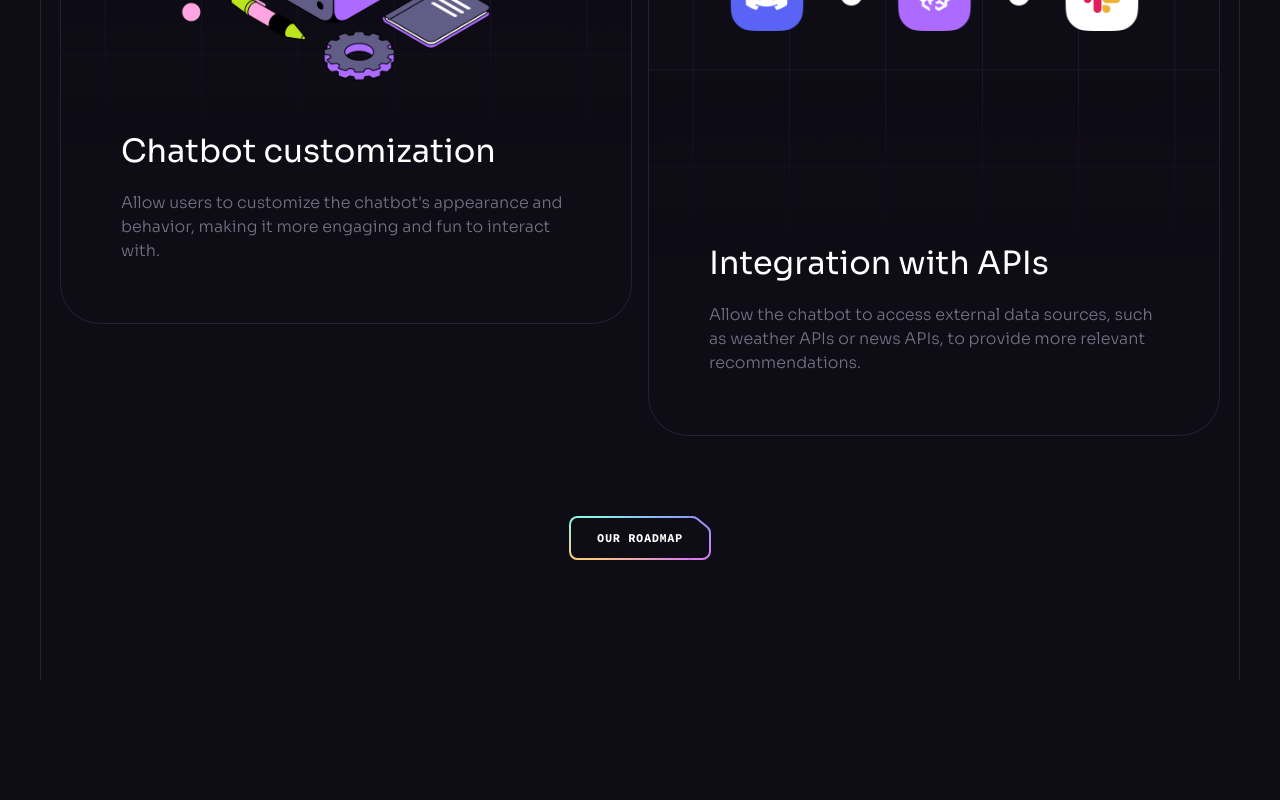
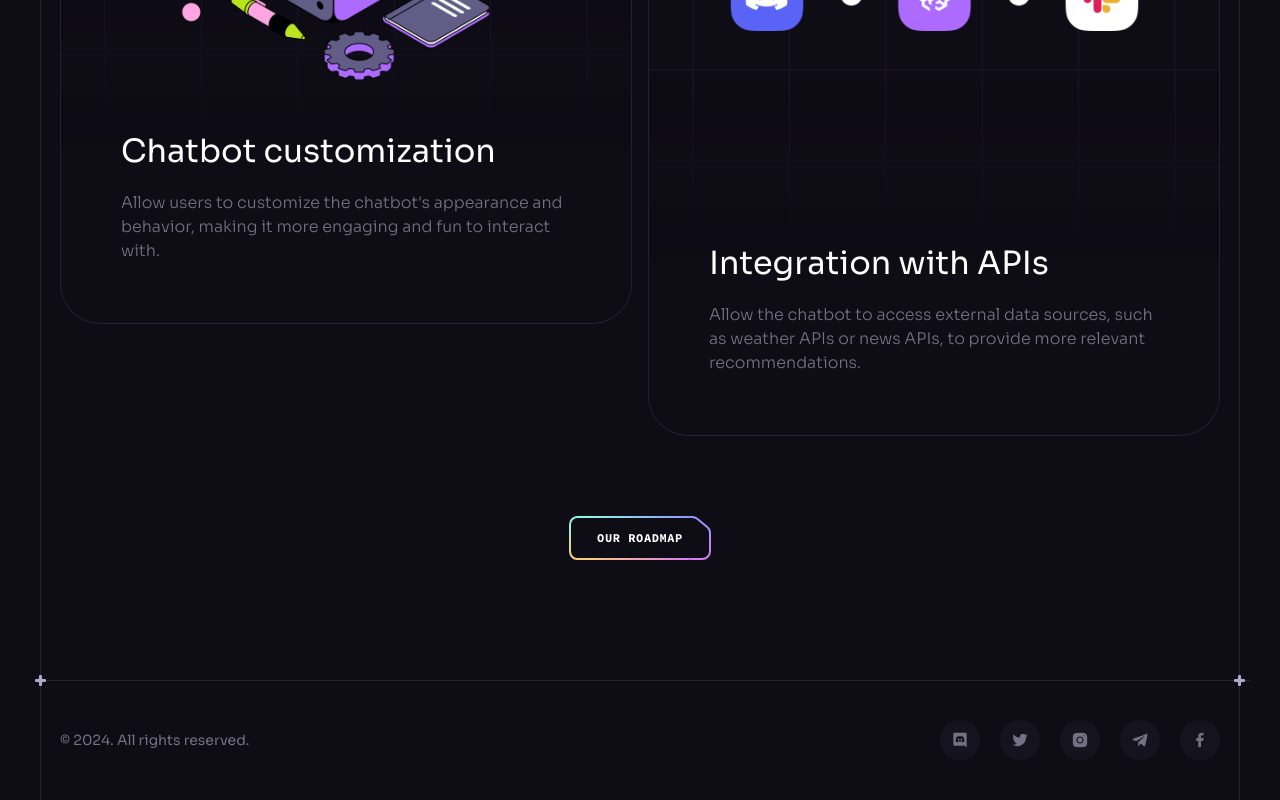
Before and after one commit to parth3083/Brainwave, a React (Vite) app: page / in a window 1280 px wide. Shown: the part 8664-9464 px from the top of the page. Before the commit the page ends 9344 px from the top, so only its background shows below. Built offline with nearby package versions, Linux system fonts and the light colour scheme.

Commit message:
"Added footer"

```diff
--- a/src/App.jsx
+++ b/src/App.jsx
@@ -8,6 +8,7 @@
 import Services from './components/Services';
 import Pricing from './components/Pricing';
 import Roadmap from './components/Roadmap';
+import Footer from './components/Footer';
 
 function App() {
   return (
@@ -19,7 +20,8 @@
         <Collaboration />
         <Services />
         <Pricing />
-        <Roadmap/>
+        <Roadmap />
+        <Footer/>
       </div>
       <ButtonGradient/>
 
--- /dev/null
+++ b/src/components/Footer.jsx
@@ -0,0 +1,30 @@
+import React from "react";
+import Section from "./Section";
+import { socials } from "../constants";
+
+const Footer = () => {
+  return (
+    <Section crosses className="!px-0 !py-10">
+      <div className="container flex sm:justify-between justify-center items-center gap-10 max-sm:flex-col">
+        <p className="caption text-n-4 lg:block">
+          © {new Date().getFullYear()}. All rights reserved.
+        </p>
+
+        <ul className="flex gap-5 flex-wrap">
+          {socials.map((item) => (
+            <a
+              key={item.id}
+              href={item.url}
+              target="_blank"
+              className="flex items-center justify-center w-10 h-10 bg-n-7 rounded-full transition-colors hover:bg-n-6"
+            >
+              <img src={item.iconUrl} width={16} height={16} alt={item.title} />
+            </a>
+          ))}
+        </ul>
+      </div>
+    </Section>
+  );
+};
+
+export default Footer;
```
